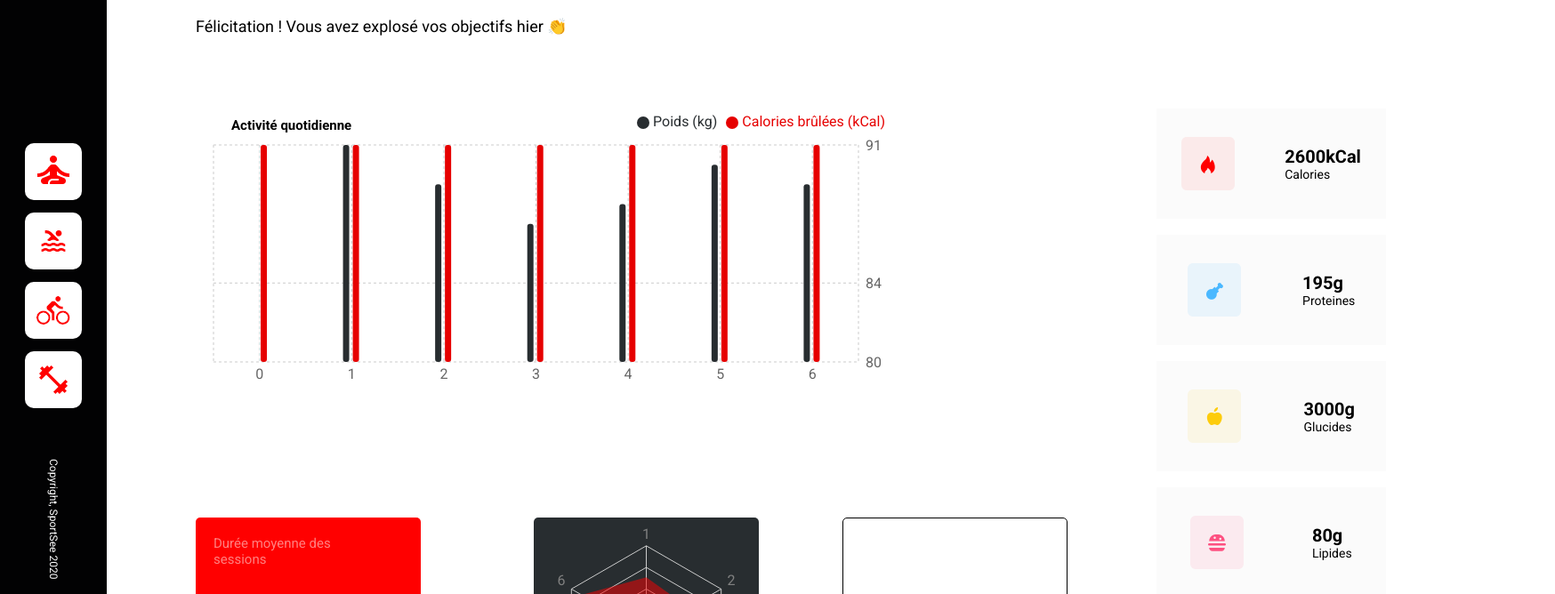
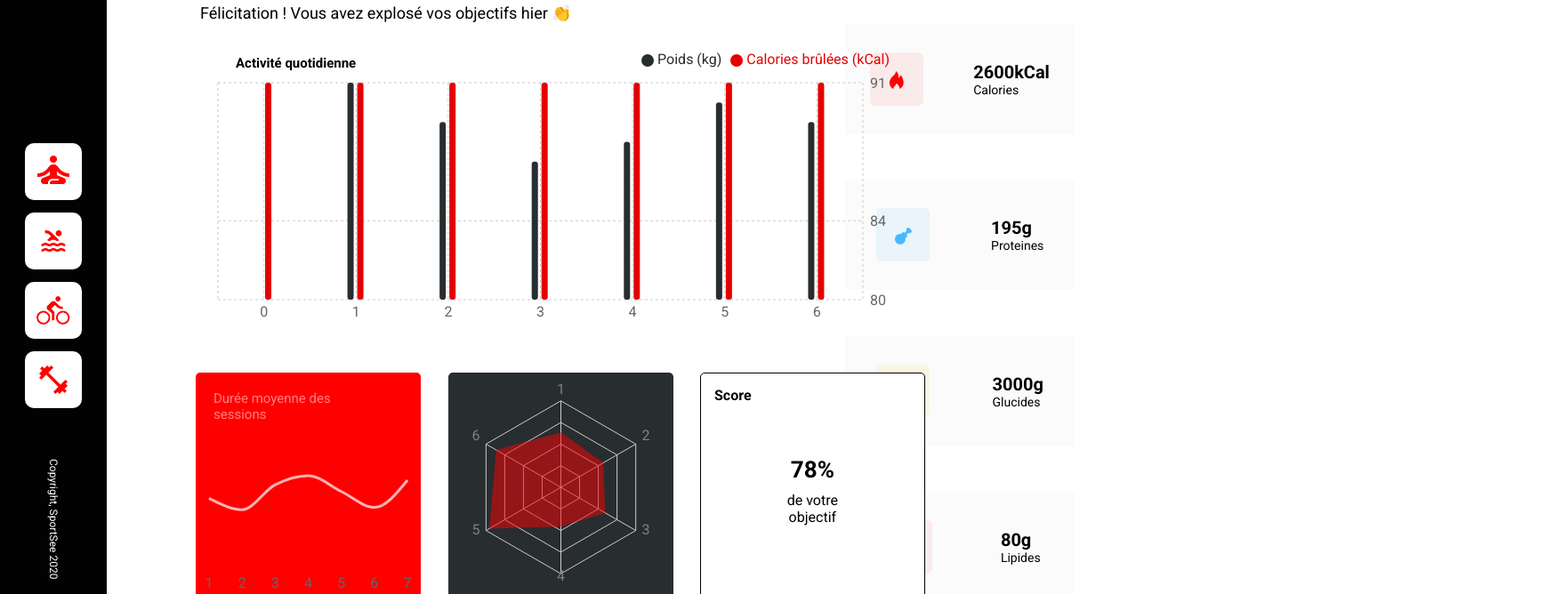
Before and after one commit to Erwandeb/BELLEVILLE_PROJET-12_SPORTSEE, a React (Create React App) app: page / in a window 1280 px wide. Shown: the part 204-872 px from the top of the page at 89% size, 1748 px wide, since content can reach past the window. Built offline with nearby package versions, Linux system fonts and the light colour scheme.

Commit message:
add style

```diff
--- a/src/api.js
+++ b/src/api.js
@@ -28,7 +28,7 @@ class ApiMock{
                     lastName: 'Tyson',
                     age : 55,
                 },
-                todayScore: 0.8,
+                todayScore: 0.78,
                 keyData: {
                     calorieCount: 2600,
                     proteinCount: 195,
--- a/src/components/DailyScore.js
+++ b/src/components/DailyScore.js
@@ -1,7 +1,7 @@
 import React from 'react';
 import { PieChart, Pie, Sector, Cell, ResponsiveContainer } from 'recharts';
 /**
-* This component render a radar chart with performance activity
+* This component render a radar chart with daily score activity
 * Data come from state Home.js
 * We are using the library Rechart.js
 *
@@ -22,6 +22,11 @@ const DailyScore = ({ user }) => {
 
     return (
         <div className="dailyScoreChart">
+            <p className="title-daily-score">Score</p>
+            <div className="affichage-daily-score">
+                <p className="score-pourcentage">{DailyScore}% </p>
+                <p className="texte-score"> de votre objectif</p>
+            </div>
             <PieChart width={800} height={400}>
                 <Pie
                     data={user.todayScore}
@@ -35,6 +40,7 @@ const DailyScore = ({ user }) => {
                 >
                 </Pie>
             </PieChart>
+
         </div>
     );
 };
--- a/src/pages/Home.js
+++ b/src/pages/Home.js
@@ -112,9 +112,12 @@ const Home = () => {
                 <WelcomeUser user={user} />
                 <KeyData user={user} />
                 <BarChartActivity activity = {activity} />
-                <AverageSession average={average} />
-                <PerformanceChart performance={performance}/>
-                < DailyScore  user={user}/>
+                <div className="display-details-data">
+                    <AverageSession average={average} />
+                    <PerformanceChart performance={performance}/>
+                    <DailyScore  user={user}/>
+                </div>
+
             </div>
 
         </div>
--- a/src/style/components/_WelcomeUser.scss
+++ b/src/style/components/_WelcomeUser.scss
@@ -1,10 +1,9 @@
 .accueil-display{
     position: absolute;
     justify-self: stretch;
-    grid-column-start: 1;
+    grid-column-start: 2;
     grid-row-start: 1;
-    margin-left: 100px;
-    margin-top: 50px;
+    margin-top: 35px;
     width: 420px;
 
     h1{
--- a/src/style/components/_averageSession.scss
+++ b/src/style/components/_averageSession.scss
@@ -1,7 +1,4 @@
 .averageSession{
-    grid-column-start: 1;
-    grid-row-start: 7;
-    margin-left: 100px;
     background-color: #FF0000;
     height:258px;
     width: 253px;
--- a/src/style/components/_barChartActivity.scss
+++ b/src/style/components/_barChartActivity.scss
@@ -1,9 +1,9 @@
 .barChartActivity{
-    grid-column-start: 1;
-    grid-row-start: 3;
+    grid-column-start: 2;
+    grid-row-start: 2;
     width: 835px;
     height: 320px;
-    margin-left: 100px;
+    margin-top: 60px;
     position: relative;
 
     .title-graph-barchart{
--- a/src/style/components/_dailyScore.scss
+++ b/src/style/components/_dailyScore.scss
@@ -1,10 +1,41 @@
 .dailyScoreChart{
     background-color: white;
-    grid-column-start: 1;
-    grid-row-start: 7;
     height:258px;
     width: 253px;
-    margin-left: 827px;
     border-radius: 5px;
     border: 1px solid black;
+    position: relative;
 }
+
+.title-daily-score{
+   position: absolute;
+    top:15px;
+    left: 15px;
+    font-weight: bold;
+}
+
+.affichage-daily-score{
+    position: absolute;
+    top: 37%;
+    left: 37%;
+    right: 40%;
+    z-index: 1;
+    width: 65px;
+    height: 75px;
+    display: flex;
+    flex-direction: column;
+    justify-content: center;
+    align-items: center;
+    text-align: center;
+}
+
+.score-pourcentage{
+    margin-bottom: 10px;
+    font-size: 26px;
+    font-weight: bold;
+}
+
+.texte-score{
+    text-align: center;
+    font-size: 16px;
+}
--- a/src/style/components/_keyData.scss
+++ b/src/style/components/_keyData.scss
@@ -1,10 +1,11 @@
 .keyData{
-    height: 550px;
+    height: 650px;
     display: flex;
     flex-direction: column;
     justify-content: space-between;
-    grid-column-start: 6;
-    grid-row-start: 3;
+    position: absolute;
+    right: 0px;
+    bottom: 10px;
 
     .keyCount{
         display: flex;
--- a/src/style/components/_navigation.scss
+++ b/src/style/components/_navigation.scss
@@ -2,6 +2,7 @@
     display: flex;
     background-color: $main-color;
     width: 100%;
+    box-shadow: 10px 5px 5px rgb(206, 205, 205);
     .liste-navigation{
         width: 100%;
         display: flex;
--- a/src/style/components/_performanceChart.scss
+++ b/src/style/components/_performanceChart.scss
@@ -1,9 +1,8 @@
 .radarChartPerformance{
     background-color: #282D30;
-    grid-column-start: 1;
-    grid-row-start: 7;
+
     height:258px;
     width: 253px;
-    margin-left: 480px;
+
     border-radius: 5px;
 }
--- a/src/style/pages/_home.scss
+++ b/src/style/pages/_home.scss
@@ -7,10 +7,10 @@
         position: absolute;
         left: 120px;
         top:96px;
-        grid-template-columns: 1fr 1fr 1fr 1fr 1fr 1fr;
-        grid-column-gap: 20px;
-        grid-template-rows: 100px 100px 100px 100px 100px 100px 100px 100px ;
-        grid-row-gap: 15px;
+        grid-template-columns: 100px 100px 100px 100px 100px 100px 100px 100px 100px 100px;
+        grid-column-gap: 5px;
+        grid-template-rows: 95px 95px 95px 95px 95px 95px 95px 95px ;
+        row-gap: 5px;
         justify-self: stretch;
 
     }
@@ -27,3 +27,13 @@
     left: 50%;
     bottom: 50%;
 }
+
+.display-details-data{
+    display: flex;
+    justify-content: space-between;
+    width: 820px;
+    height: 258px;
+    position: absolute;
+    bottom: 10px;
+    left: 100px;
+}
```
